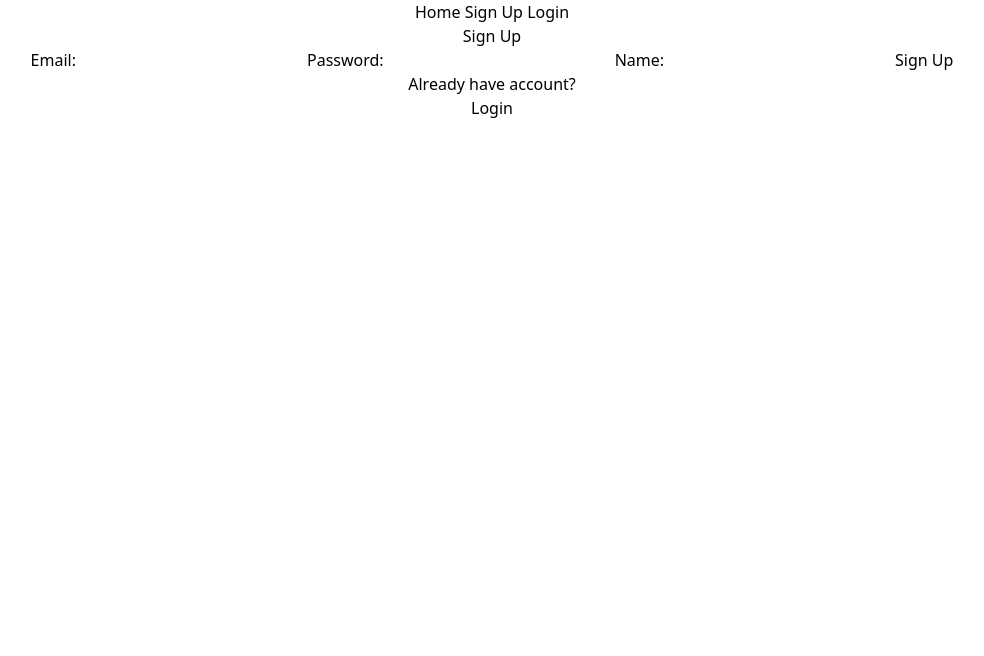
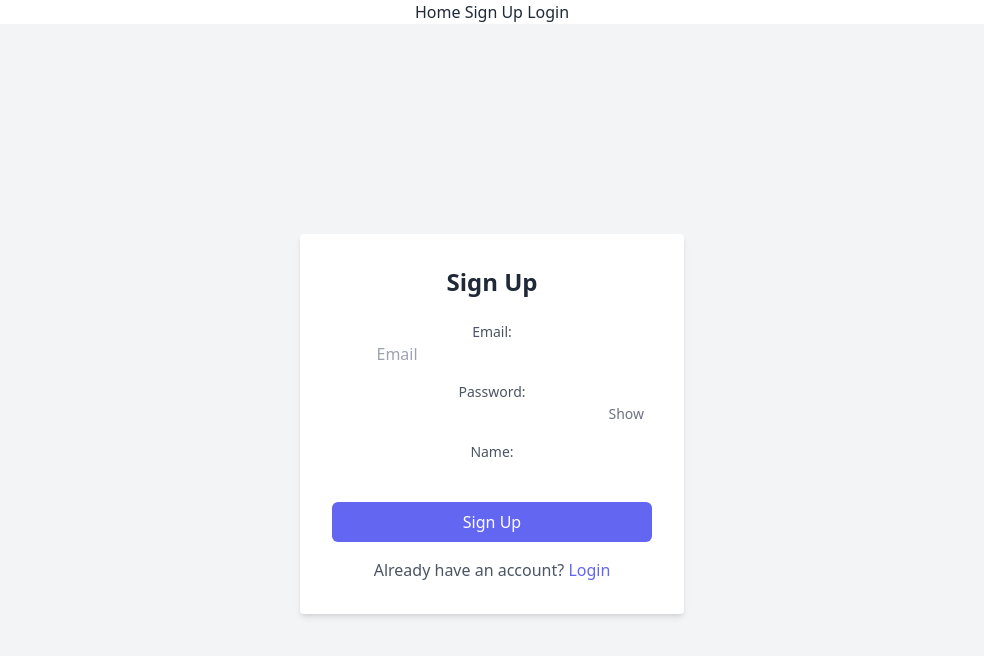
Before and after one commit to AnastasiiaHusieva/Pilgrim, a React (Create React App) app: page /signup in a window 1280 px wide. Shown: the top 656 px of the page, without its empty margins (148-1132 px from the left). Built offline with nearby package versions, Linux system fonts and the light colour scheme; no server answers.

Commit message:
signup styles + tailwind set

```diff
--- a/package.json
+++ b/package.json
@@ -37,6 +37,7 @@
     "@testing-library/jest-dom": "^6.1.4",
     "@testing-library/react": "^14.1.0",
     "@testing-library/user-event": "^14.5.1",
+    "daisyui": "^4.0.7",
     "tailwindcss": "^3.3.5"
   }
 }
--- a/src/App.jsx
+++ b/src/App.jsx
@@ -32,6 +32,7 @@ function App() {
           element={
             <IsAnon>
               <SignupPage />
+
             </IsAnon>
           }
         />
--- a/src/pages/SignupPage/SignupPage.jsx
+++ b/src/pages/SignupPage/SignupPage.jsx
@@ -8,6 +8,7 @@ function SignupPage() {
   const [password, setPassword] = useState("");
   const [name, setName] = useState("");
   const [errorMessage, setErrorMessage] = useState(undefined);
+  const [showPassword, setShowPassword] = useState(false);
 
   const navigate = useNavigate();
 
@@ -17,60 +18,83 @@ function SignupPage() {
 
   const handleSignupSubmit = (e) => {
     e.preventDefault();
-    // Create an object representing the request body
     const requestBody = { email, password, name };
 
-    // Send a request to the server using axios
-    /*
-    const authToken = localStorage.getItem("authToken");
-    axios.post(
-      `${process.env.REACT_APP_SERVER_URL}/auth/signup`,
-      requestBody,
-      { headers: { Authorization: `Bearer ${authToken}` },
-    })
-    .then((response) => {})
-    */
-
-    // Or using a service
     authService
       .signup(requestBody)
       .then((response) => {
-        // If the POST request is successful redirect to the login page
         navigate("/login");
       })
       .catch((error) => {
-        // If the request resolves with an error, set the error message in the state
         const errorDescription = error.response.data.message;
         setErrorMessage(errorDescription);
       });
   };
 
   return (
-    <div className="SignupPage">
-      <h1>Sign Up</h1>
+    <div className="SignupPage bg-gray-100 min-h-screen flex items-center justify-center">
+      <div className="bg-white p-8 rounded shadow-md w-full sm:w-96">
+        <h1 className="text-2xl font-bold mb-6">Sign Up</h1>
 
         <form onSubmit={handleSignupSubmit}>
-        <label>Email:</label>
-        <input type="email" name="email" value={email} onChange={handleEmail} />
+          <div className="mb-4">
+            <label className="block text-sm font-medium text-gray-600">Email:</label>
+            <input
+              type="email"
+              name="email"
+              value={email}
+              placeholder="Email"
+              required
+              onChange={handleEmail}
+              className="input-style"
+            />
+          </div>
 
-        <label>Password:</label>
+          <div className="mb-4">
+            <label className="block text-sm font-medium text-gray-600">Password:</label>
+            <div className="relative">
               <input
-          type="password"
+                type={showPassword ? "text" : "password"}
                 name="password"
                 value={password}
                 onChange={handlePassword}
+                className="input-style"
               />
+              <button
+                type="button"
+                className="absolute top-1/2 right-2 transform -translate-y-1/2 text-sm text-gray-500"
+                onClick={() => setShowPassword(!showPassword)}
+              >
+                {showPassword ? "Hide" : "Show"}
+              </button>
+            </div>
+          </div>
 
-        <label>Name:</label>
-        <input type="text" name="name" value={name} onChange={handleName} />
+          <div className="mb-4">
+            <label className="block text-sm font-medium text-gray-600">Name:</label>
+            <input
+              type="text"
+              name="name"
+              value={name}
+              onChange={handleName}
+              className="input-style"
+            />
+          </div>
 
-        <button type="submit">Sign Up</button>
+          <button
+            type="submit"
+            className="w-full bg-indigo-500 text-white py-2 rounded-md hover:bg-indigo-600 transition duration-300"
+          >
+            Sign Up
+          </button>
         </form>
 
-      {errorMessage && <p className="error-message">{errorMessage}</p>}
+        {errorMessage && <p className="text-red-500 text-sm mt-4">{errorMessage}</p>}
 
-      <p>Already have account?</p>
-      <Link to={"/login"}> Login</Link>
+        <p className="mt-4 text-gray-600">
+          Already have an account? <Link to="/login" className="text-indigo-500">Login</Link>
+        </p>
+      </div>
     </div>
   );
 }
--- a/tailwind.config.js
+++ b/tailwind.config.js
@@ -1,8 +1,8 @@
 /** @type {import('tailwindcss').Config} */
 module.exports = {
-  content: ["./src/*/.{js,jsx,ts,tsx}", "./index.html"],
+  content: ["./src/**/*.{js,jsx,ts,tsx}", "./index.html"],
   theme: {
     extend: {},
   },
-  plugins: [],
+  plugins: [require("daisyui")],
 };
```
Also changed, not shown: 1 other file (tests, documents, lock files or other folders). Lines whose indentation alone changed are shown as unchanged.
